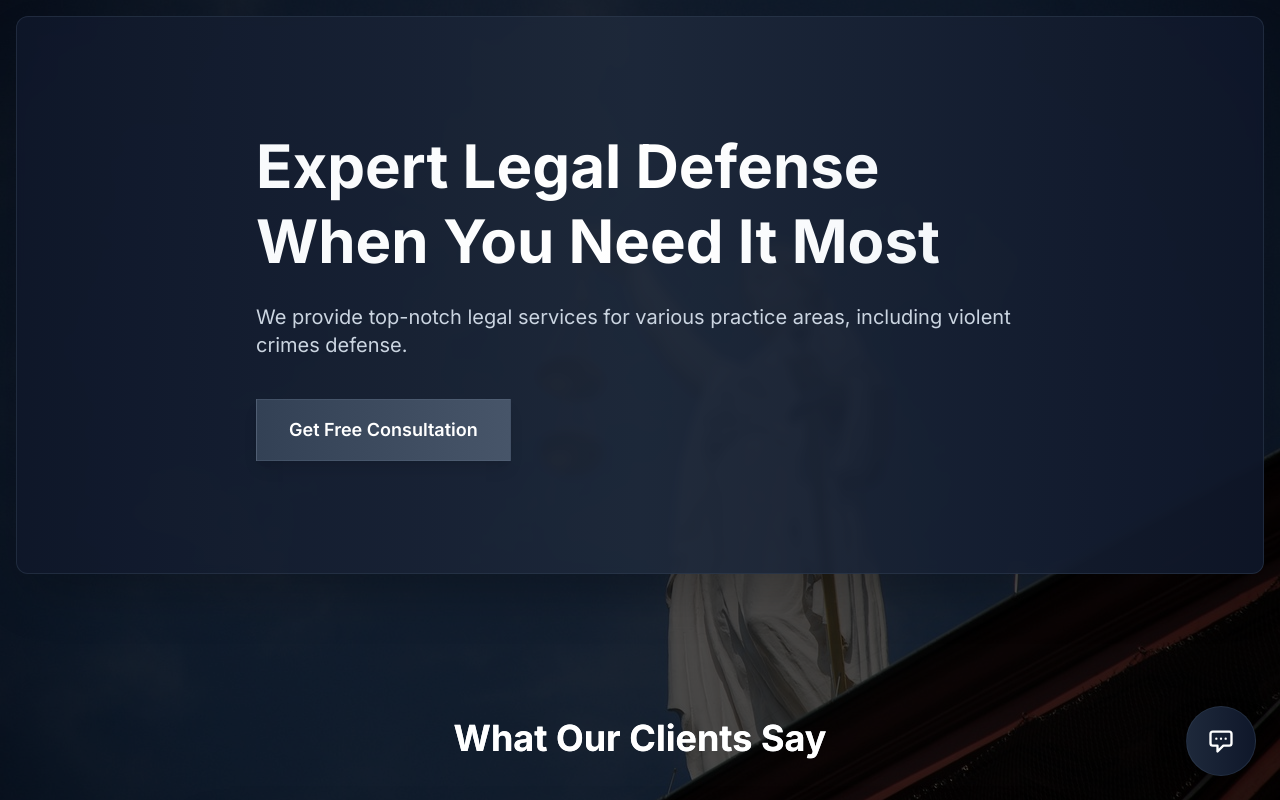
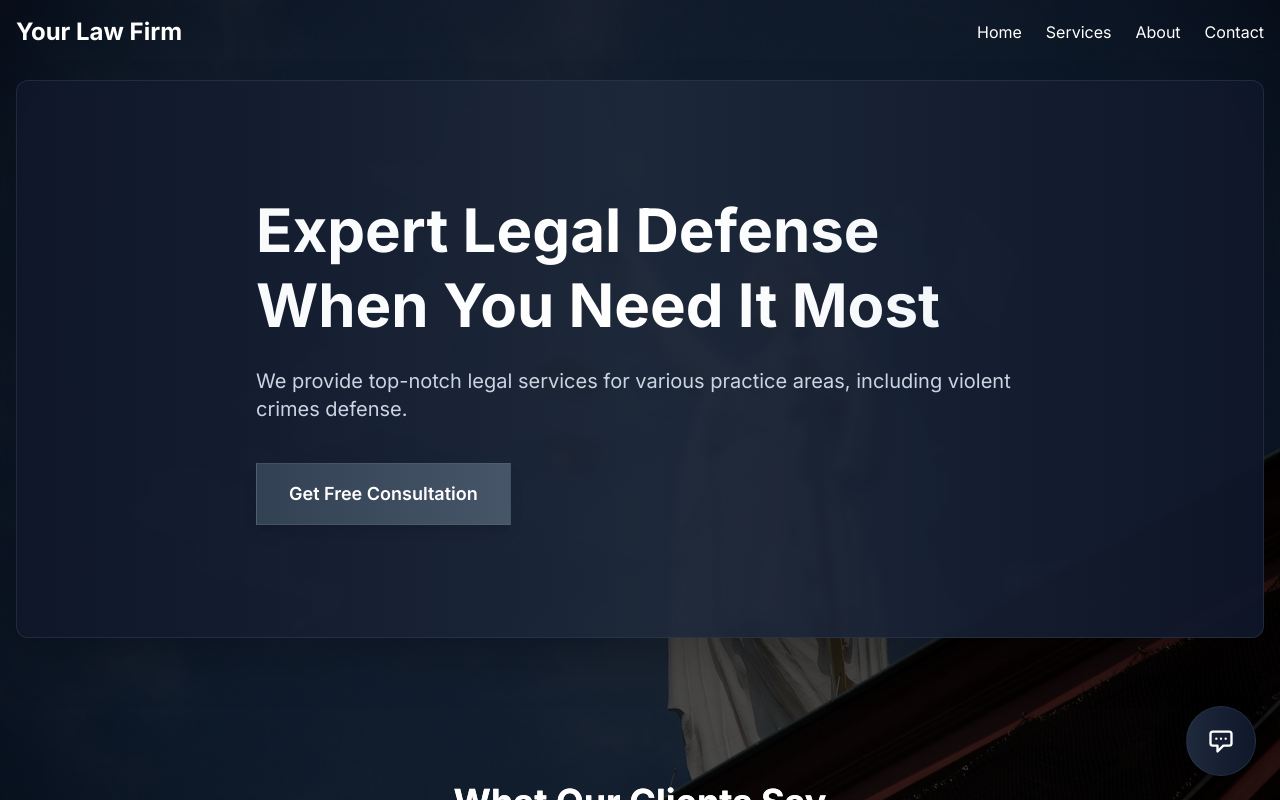
Before and after one commit to lggg123/noriegalaw-site, a Next.js app: page / in a window 1280 px wide. Shown: the top 800 px of the page. Built offline with nearby package versions, Linux system fonts and the light colour scheme.

Commit message:
fix: made changes

```diff
--- a/src/app/page.tsx
+++ b/src/app/page.tsx
@@ -9,6 +9,7 @@ import PracticeAreaStats from '@/components/PracticeAreaStats'
 import ChatWidget from '@/components/ChatWidget'
 import TestimonialCarousel from '@/components/TestimonialCarousel'
 import { getLawFirmSchema } from '@/lib/schema'
+import { X, Menu } from 'lucide-react'
 
 const faqs = [
   {
@@ -34,7 +35,6 @@ const testimonials = [
     text: "Professional and understanding throughout the entire process.",
     rating: 5
   },
-  // Add more testimonials as needed
 ]
 
 export default function Home() {
@@ -52,6 +52,42 @@ export default function Home() {
           __html: JSON.stringify(getLawFirmSchema()),
         }}
       />
+
+      {/* Add Navigation */}
+      <nav className="relative z-20">
+        <div className="container mx-auto px-4 py-4 flex justify-between items-center">
+          <div className="text-white text-2xl font-bold">Your Law Firm</div>
+
+          {/* Mobile Menu Button */}
+          <button
+            onClick={() => setIsMenuOpen(!isMenuOpen)}
+            className="md:hidden text-white"
+          >
+            {isMenuOpen ? <X size={24} /> : <Menu size={24} />}
+          </button>
+
+          {/* Desktop Menu */}
+          <div className="hidden md:flex space-x-6 text-white">
+            <a href="#" className="hover:text-slate-300">Home</a>
+            <a href="#" className="hover:text-slate-300">Services</a>
+            <a href="#" className="hover:text-slate-300">About</a>
+            <a href="#" className="hover:text-slate-300">Contact</a>
+          </div>
+
+          {/* Mobile Menu */}
+          {isMenuOpen && (
+            <div className="absolute top-full left-0 right-0 bg-slate-900/95 backdrop-blur-sm md:hidden">
+              <div className="flex flex-col space-y-4 p-4 text-white">
+                <a href="#" className="hover:text-slate-300">Home</a>
+                <a href="#" className="hover:text-slate-300">Services</a>
+                <a href="#" className="hover:text-slate-300">About</a>
+                <a href="#" className="hover:text-slate-300">Contact</a>
+              </div>
+            </div>
+          )}
+        </div>
+      </nav>
+
       <main className="container mx-auto p-4 relative z-10">
         {/* Hero Section */}
         <section className="bg-gradient-to-r from-slate-900/90 via-slate-800/90 to-slate-900/90 text-white rounded-xl shadow-2xl backdrop-blur-sm border border-slate-700/50">
```
